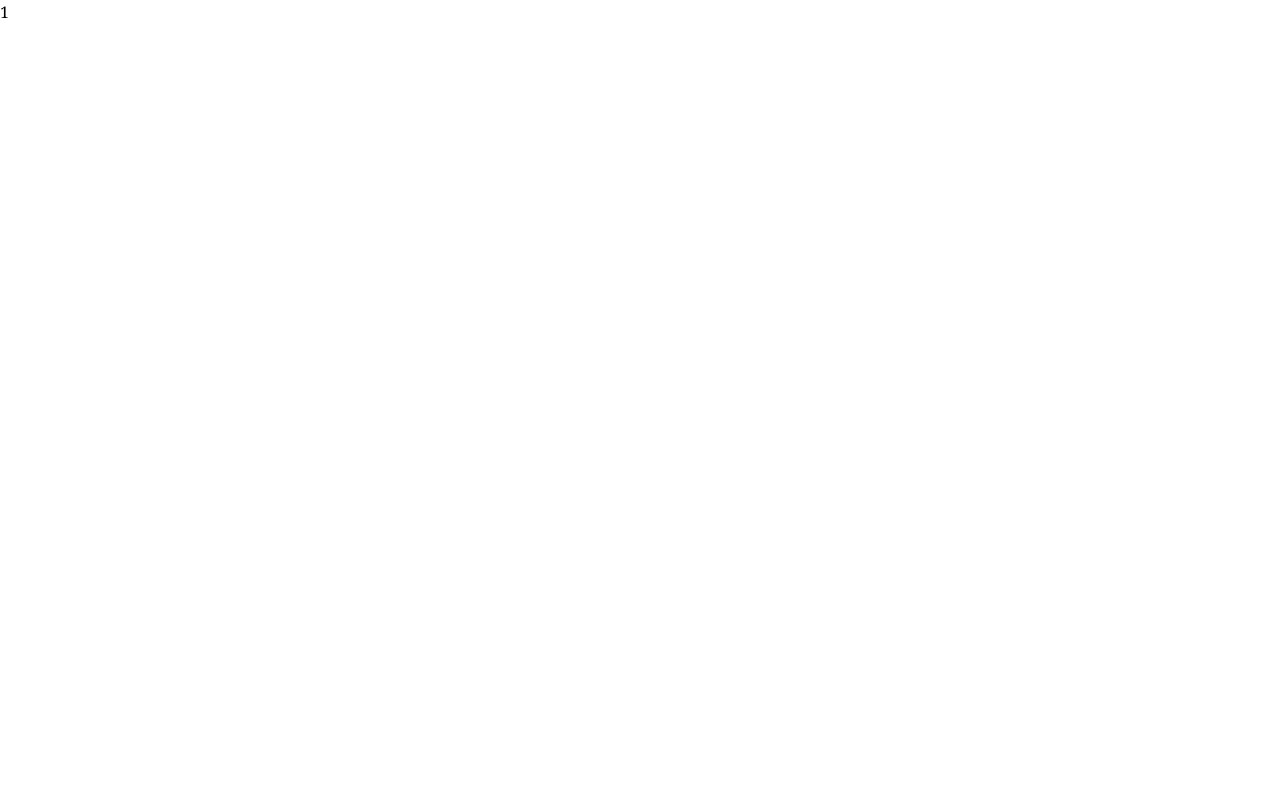
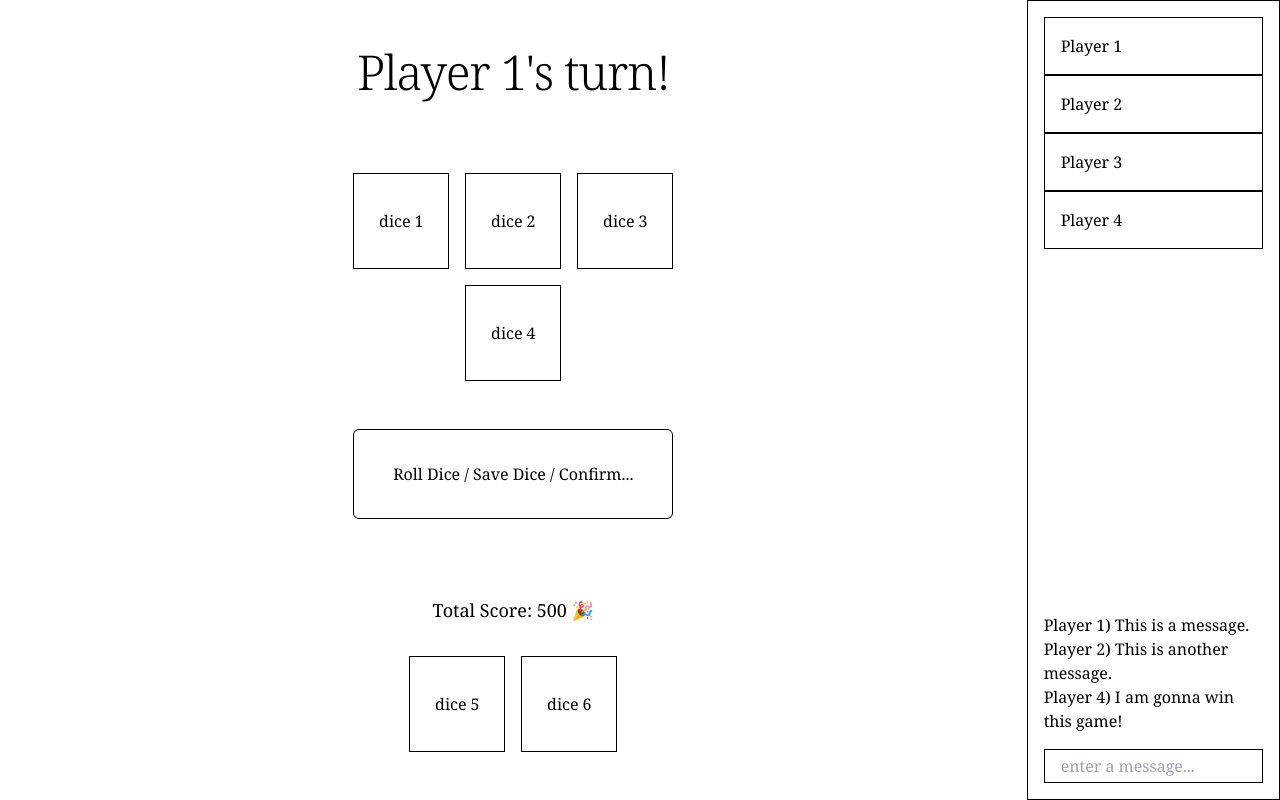
Before and after one commit to DanceParty/sparkle, a Next.js app: page /game/1 in a window 1280 px wide. Built offline with nearby package versions, Linux system fonts and the light colour scheme.

Commit message:
Create layout for game page

```diff
--- a/src/app/components/typography.tsx
+++ b/src/app/components/typography.tsx
@@ -3,11 +3,13 @@ import clsx from "clsx";
 const fontSize = {
   h1: "text-4xl lg:text-5xl",
   h2: "text-3xl",
+  span: "text-lg",
 };
 
 const styles = {
   h1: "scroll-m-20 font-light tracking-tight",
   h2: "scroll-m-20 font-light tracking-tight",
+  span: "leading-7",
 };
 
 type TitleProps = {
@@ -38,3 +40,7 @@ export function H1(props: TitleProps) {
 export function H2(props: TitleProps) {
   return <Title {...props} size="h2" />;
 }
+
+export function Span(props: TitleProps) {
+  return <Title {...props} size="span" />;
+}
--- a/src/app/game/[id]/page.tsx
+++ b/src/app/game/[id]/page.tsx
@@ -1,3 +1,68 @@
+import { H1, Span } from "@/app/components/typography";
+
 export default function GamePage({ params }: { params: { id: string } }) {
-  return <div>{params.id}</div>;
+  return (
+    <main className="flex h-full flex-row-reverse">
+      <aside className="sticky flex h-full flex-col justify-between border border-black p-4">
+        <div>
+          <ul>
+            <li className="border border-black px-4 py-4">Player 1</li>
+            <li className="border border-black px-4 py-4">Player 2</li>
+            <li className="border border-black px-4 py-4">Player 3</li>
+            <li className="border border-black px-4 py-4">Player 4</li>
+          </ul>
+        </div>
+        <div className="flex flex-col gap-4">
+          <div>
+            <p>Player 1) This is a message.</p>
+            <p>Player 2) This is another message.</p>
+            <p>Player 4) I am gonna win this game!</p>
+          </div>
+          <input
+            className="w-full border border-black px-4 py-1"
+            type="text"
+            placeholder="enter a message..."
+          />
+        </div>
+      </aside>
+      <div className="flex w-full flex-col items-center justify-between py-12">
+        <H1>Player 1&apos;s turn!</H1>
+
+        <div className="flex flex-col gap-12">
+          <div className="flex flex-col items-center gap-4">
+            <div className="flex gap-4">
+              <div className="flex h-24 w-24 items-center justify-center border border-black">
+                dice 1
+              </div>
+              <div className="flex h-24 w-24 items-center justify-center border border-black">
+                dice 2
+              </div>
+              <div className="flex h-24 w-24 items-center justify-center border border-black">
+                dice 3
+              </div>
+            </div>
+            <div className="flex gap-4">
+              <div className="flex h-24 w-24 items-center justify-center border border-black">
+                dice 4
+              </div>
+            </div>
+          </div>
+          <button className="rounded-md border border-black px-4 py-8 hover:bg-black hover:text-white">
+            Roll Dice / Save Dice / Confirm...
+          </button>
+        </div>
+        <div className="flex flex-col items-center gap-8">
+          <Span className="text-2xl">Total Score: 500 🎉</Span>
+          <div className="flex gap-4">
+            <div className="flex h-24 w-24 items-center justify-center border border-black">
+              dice 5
+            </div>
+            <div className="flex h-24 w-24 items-center justify-center border border-black">
+              dice 6
+            </div>
+          </div>
+        </div>
+      </div>
+    </main>
+  );
 }
```
